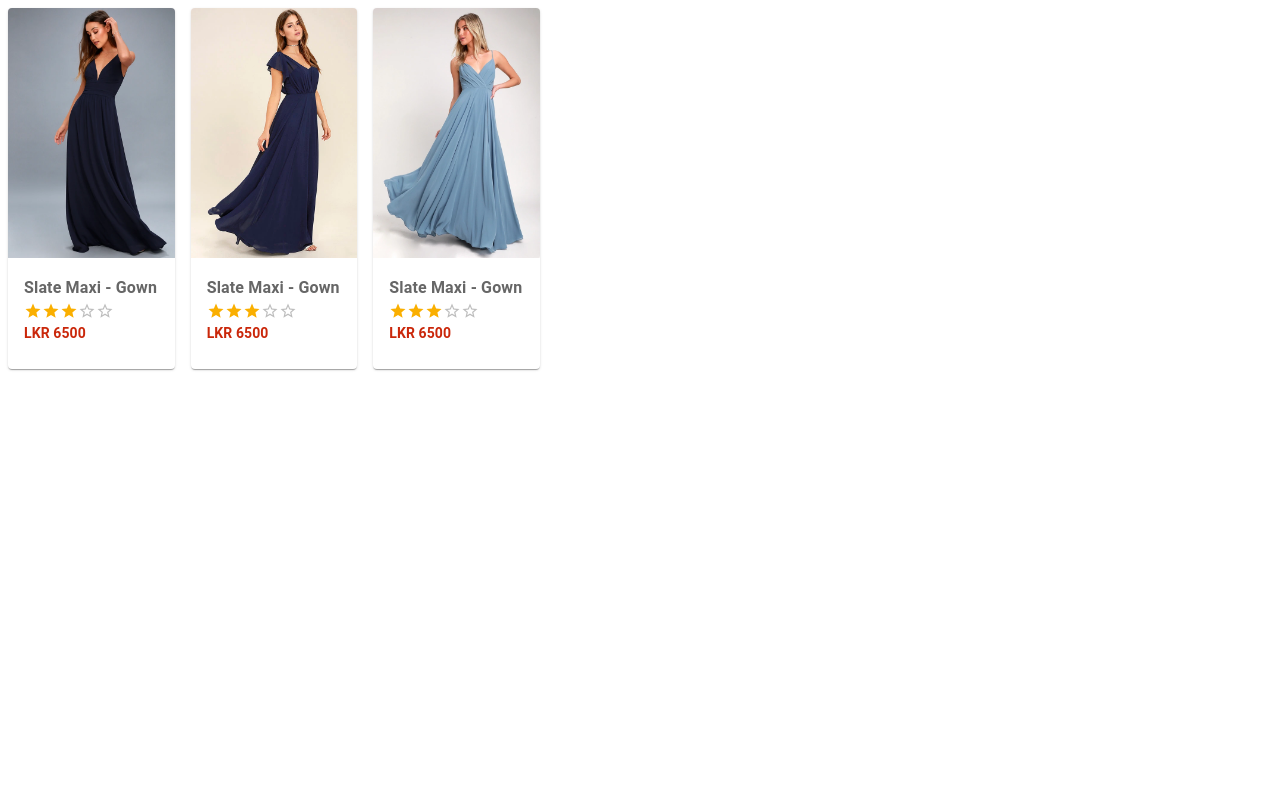
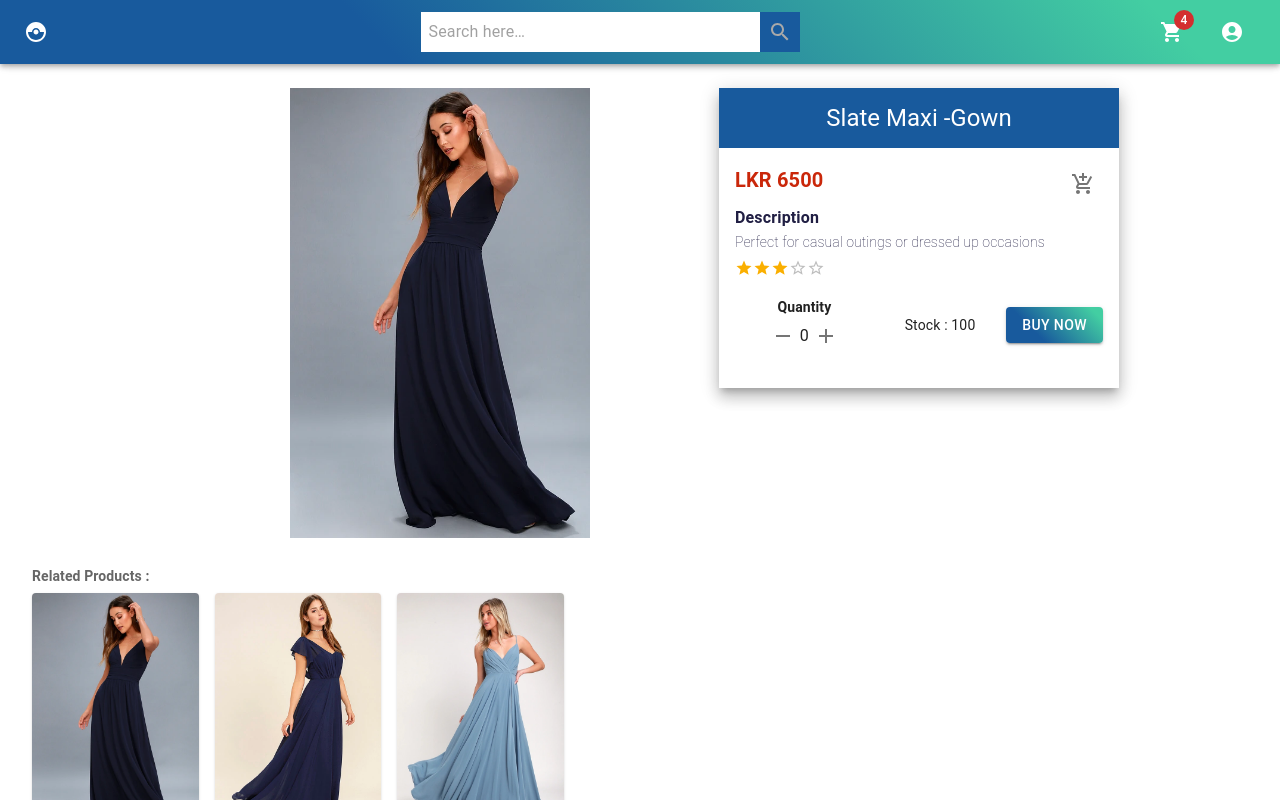
Before and after one commit to Raveesha-Induwara/Online-Shopping-System, a React (Vite) app in the folder oss-frontend/: page /productDetails in a window 1280 px wide. Shown: the top 800 px of the page. Built offline with nearby package versions, Linux system fonts and the light colour scheme.

Commit message:
Implemented Product Details Page

```diff
--- a/oss-frontend/package.json
+++ b/oss-frontend/package.json
@@ -16,7 +16,8 @@
     "@mui/material": "^6.1.7",
     "axios": "^1.7.7",
     "react": "^18.3.1",
-    "react-dom": "^18.3.1"
+    "react-dom": "^18.3.1",
+    "react-router-dom": "^6.28.0"
   },
   "devDependencies": {
     "@eslint/js": "^9.11.1",
--- a/oss-frontend/src/App.tsx
+++ b/oss-frontend/src/App.tsx
@@ -7,30 +7,32 @@ import { PrimaryButton } from "./Components/PrimaryButton";
 import { ProductDetailsCard } from "./Components/ProductDetailsCard.tsx";
 import { RelatedProductCard } from "./Components/RelatedProductCard.tsx";
 import { RelatedProductList } from "./Components/RelatedProductList.tsx";
+import { Routes, Route, BrowserRouter } from "react-router-dom";
+import ProductDetails from "./Pages/ProductDetails.tsx";
 
 function App() {
   const [count, setCount] = useState(0);
 
-  const list = [
-    {
-      image: "././src/assets/Images/maxi1.jpg",
-      title: "Slate Maxi - Gown",
-      rating: 3,
-      price: "LKR 6500",
-    },
-    {
-      image: "././src/assets/Images/maxi2.jpg",
-      title: "Slate Maxi - Gown",
-      rating: 3,
-      price: "LKR 6500",
-    },
-    {
-      image: "././src/assets/Images/maxi3.jpg",
-      title: "Slate Maxi - Gown",
-      rating: 3,
-      price: "LKR 6500",
-    },
-  ];
+  // const list = [
+  //   {
+  //     image: "././src/assets/Images/maxi1.jpg",
+  //     title: "Slate Maxi - Gown",
+  //     rating: 3,
+  //     price: "LKR 6500",
+  //   },
+  //   {
+  //     image: "././src/assets/Images/maxi2.jpg",
+  //     title: "Slate Maxi - Gown",
+  //     rating: 3,
+  //     price: "LKR 6500",
+  //   },
+  //   {
+  //     image: "././src/assets/Images/maxi3.jpg",
+  //     title: "Slate Maxi - Gown",
+  //     rating: 3,
+  //     price: "LKR 6500",
+  //   },
+  // ];
 
   return (
     <div>
@@ -49,7 +51,13 @@ function App() {
         rating={3}
         price="7500"
       /> */}
-      <RelatedProductList items={list} />
+      {/* <RelatedProductList items={list} /> */}
+
+      <BrowserRouter>
+        <Routes>
+          <Route path="/productDetails" element={<ProductDetails />}></Route>
+        </Routes>
+      </BrowserRouter>
     </div>
   );
 }
--- a/oss-frontend/src/Components/NavBar.tsx
+++ b/oss-frontend/src/Components/NavBar.tsx
@@ -32,7 +32,7 @@ export const NavBar = () => {
 
   return (
     <AppBar
-      position="static"
+      position="fixed"
       sx={{ background: "linear-gradient(45deg, #185A9D 30%, #43CEA2 90%)" }}
     >
       <Toolbar>
--- a/oss-frontend/src/Components/RelatedProductList.tsx
+++ b/oss-frontend/src/Components/RelatedProductList.tsx
@@ -1,6 +1,7 @@
-import { Stack } from "@mui/material";
+import { Box, Stack, Typography } from "@mui/material";
 import React, { ReactNode } from "react";
 import { RelatedProductCard } from "./RelatedProductCard";
+import { RelatedProductData } from "../assets/Data/RelatedProducts";
 
 interface RelatedProductListProps {
   items: { image: string; title: string; rating: number; price: string }[];
@@ -8,6 +9,23 @@ interface RelatedProductListProps {
 
 export const RelatedProductList = ({ items }: RelatedProductListProps) => {
   return (
+    <>
+      <Box
+        sx={{
+          display: "flex",
+          flexGrow: 1,
+          flexDirection: "column",
+          justifyContent: "space-between",
+        }}
+      >
+        <Typography
+          variant="subtitle2"
+          fontWeight={700}
+          sx={{ color: "text.secondary" }}
+          gutterBottom
+        >
+          Related Products :
+        </Typography>
         <Stack spacing={2} direction="row" sx={{ alignItems: "center" }}>
           {items.map((item) => (
             <RelatedProductCard
@@ -18,5 +36,7 @@ export const RelatedProductList = ({ items }: RelatedProductListProps) => {
             />
           ))}
         </Stack>
+      </Box>
+    </>
   );
 };
--- /dev/null
+++ b/oss-frontend/src/Pages/ProductDetails.tsx
@@ -0,0 +1,72 @@
+import { Box } from "@mui/material";
+import React from "react";
+import { ProductDetailsCard } from "../Components/ProductDetailsCard";
+import { RelatedProductList } from "../Components/RelatedProductList";
+import { RelatedProductData } from "../assets/Data/RelatedProducts";
+import { NavBar } from "../Components/NavBar";
+
+const productData = RelatedProductData;
+
+export default function ProductDetails() {
+  return (
+    <>
+      <Box
+        sx={{
+          position: "sticky",
+          top: 0,
+          zIndex: 1100, // Ensures it stays above other components
+          backgroundColor: "white", // Add a background to prevent transparency
+        }}
+      >
+        <NavBar />
+      </Box>
+
+      <Box paddingTop={10} paddingLeft={3} paddingRight={3}>
+        <Box
+          sx={{
+            display: "flex",
+            flexGrow: 1,
+            flexDirection: "row",
+            justifyContent: "space-evenly",
+          }}
+        >
+          <Box></Box>
+          <Box
+            sx={{
+              width: 300, // Set the container width
+              height: "auto", // Adjust the height automatically
+            }}
+          >
+            <img
+              src="./src/assets/Images/maxi1.jpg" // Replace with your image path
+              alt="Description"
+              style={{
+                width: "100%", // Make the image fill the container
+                height: "auto", // Maintain aspect ratio
+              }}
+            />
+          </Box>
+          <Box>
+            <ProductDetailsCard
+              title="Slate Maxi -Gown"
+              price="LKR 6500"
+              description="Perfect for casual outings or dressed up occasions"
+              rating={3}
+            />
+          </Box>
+        </Box>
+        <Box
+          sx={{
+            display: "flex",
+            flexGrow: 1,
+            flexDirection: "row",
+            justifyContent: "center",
+          }}
+          paddingTop={3}
+        >
+          <RelatedProductList items={productData} />
+        </Box>
+      </Box>
+    </>
+  );
+}
--- /dev/null
+++ b/oss-frontend/src/assets/Data/RelatedProducts.ts
@@ -0,0 +1,20 @@
+export const RelatedProductData = [
+  {
+    image: "././src/assets/Images/maxi1.jpg",
+    title: "Slate Maxi - Gown",
+    rating: 3,
+    price: "LKR 6500",
+  },
+  {
+    image: "././src/assets/Images/maxi2.jpg",
+    title: "Slate Maxi - Gown",
+    rating: 3,
+    price: "LKR 6500",
+  },
+  {
+    image: "././src/assets/Images/maxi3.jpg",
+    title: "Slate Maxi - Gown",
+    rating: 3,
+    price: "LKR 6500",
+  },
+];
```
Also changed, not shown: 1 other file (tests, documents, lock files or other folders). Lines whose indentation alone changed are shown as unchanged.
